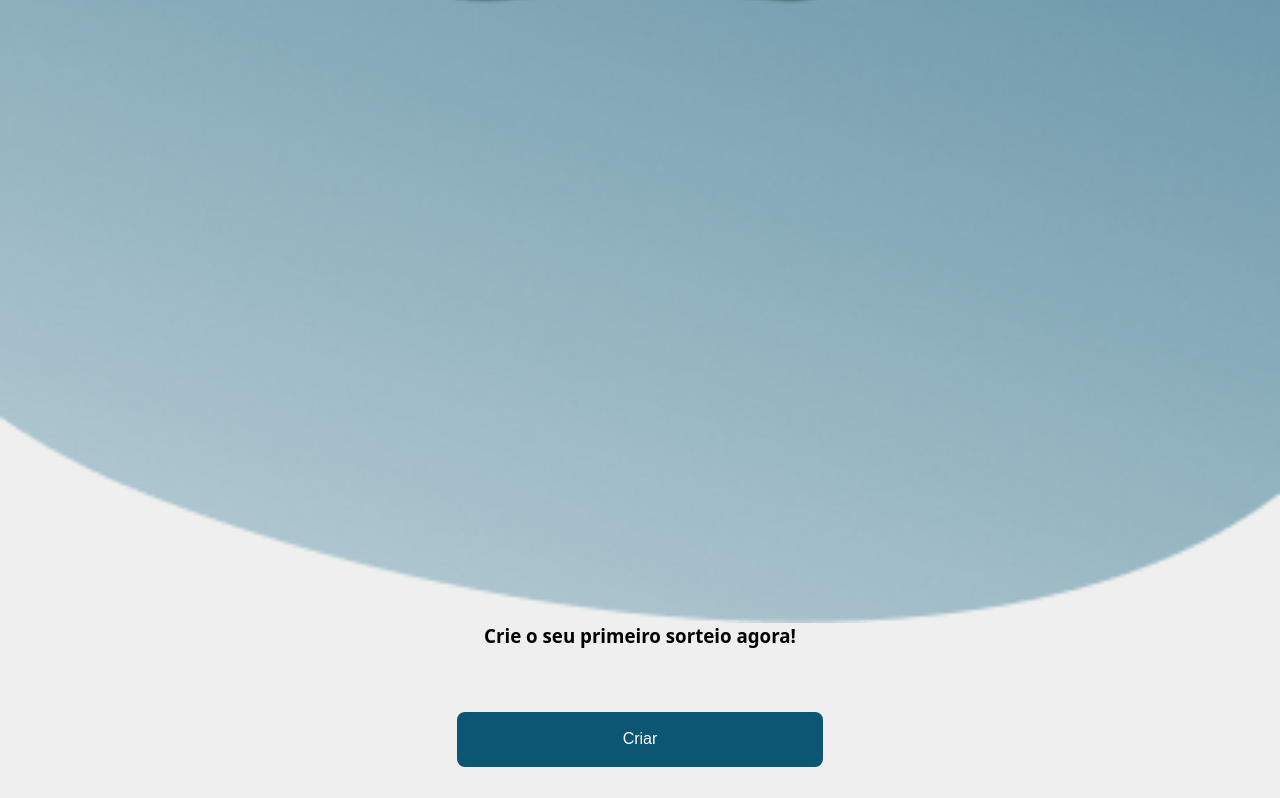
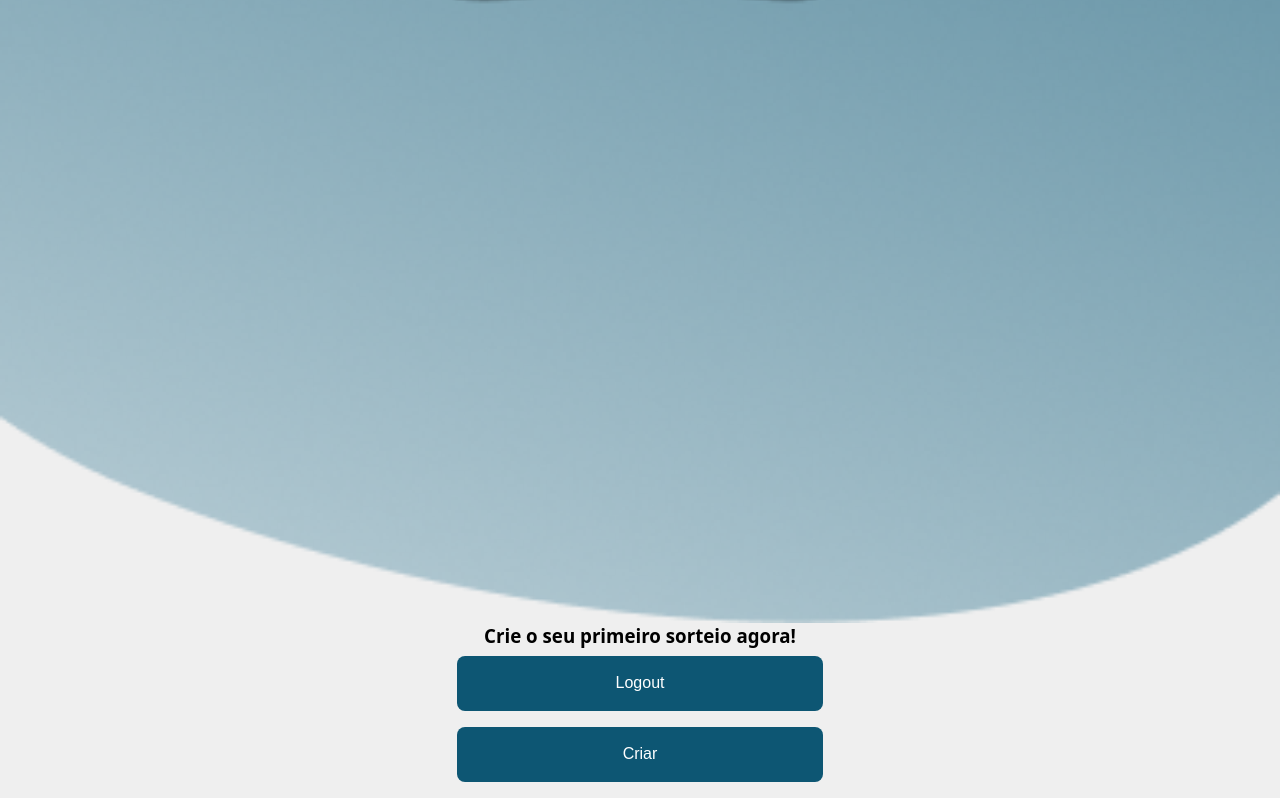
Before and after one commit to MatheusCarvalho2/secretsfriendsfrontend, a React (Vite) app: page /home in a window 1280 px wide. Shown: the part 1450-2248 px from the top of the page. Before the commit the page ends 2217 px from the top, so only its background shows below. Built offline with nearby package versions, Linux system fonts and the light colour scheme; no server answers.

Commit message:
Inserindo botão logout temporariamente

```diff
--- a/src/pages/home.tsx
+++ b/src/pages/home.tsx
@@ -7,6 +7,10 @@ import api from '../server/api';
 
 function Home() {
   const [userName, setUserName] = useState('');
+
+  const logout = () => {
+    api.delete('/logout')
+  }
 
   useEffect(() => {
     api.get('/login')
@@ -45,10 +49,16 @@ function Home() {
         <img src={ImgHome} alt="Pessoa feliz por ter logado." />
         <h3>Crie o seu primeiro sorteio agora!</h3>
       </div>
-      <ButtonAccept
-        textButton="Criar"
-        onClick={() => { window.location.href = '/criar' }}
-      />
+      <div className='buttons-home'>
+        <ButtonAccept
+          textButton='Logout'
+          onClick={logout}
+        />
+        <ButtonAccept
+          textButton="Criar"
+          onClick={() => { window.location.href = '/criar' }}
+        />
+      </div>
     </div>
   )
 
--- a/src/style/home.css
+++ b/src/style/home.css
@@ -25,5 +25,9 @@
 .img-text {
   text-align: center;
   width: 100%;
-  padding-bottom: calc(8 * var(--gap));
+  padding-bottom: calc(1 * var(--gap));
 }
+
+.buttons-home button {
+  margin-bottom: calc(2 * var(--gap));
+}
```
